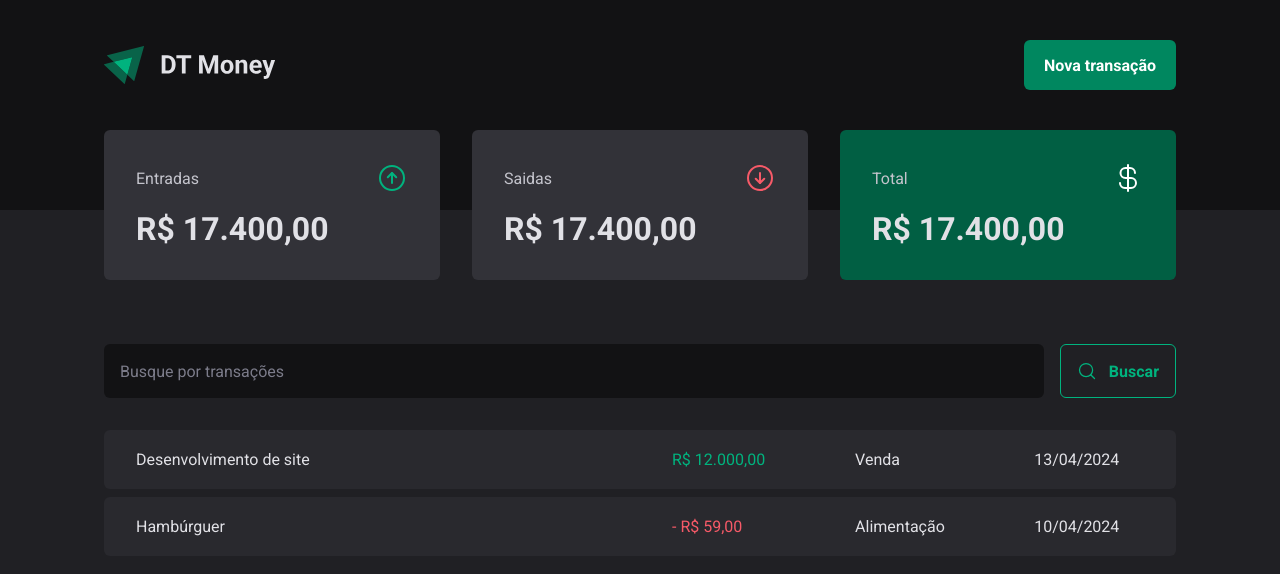
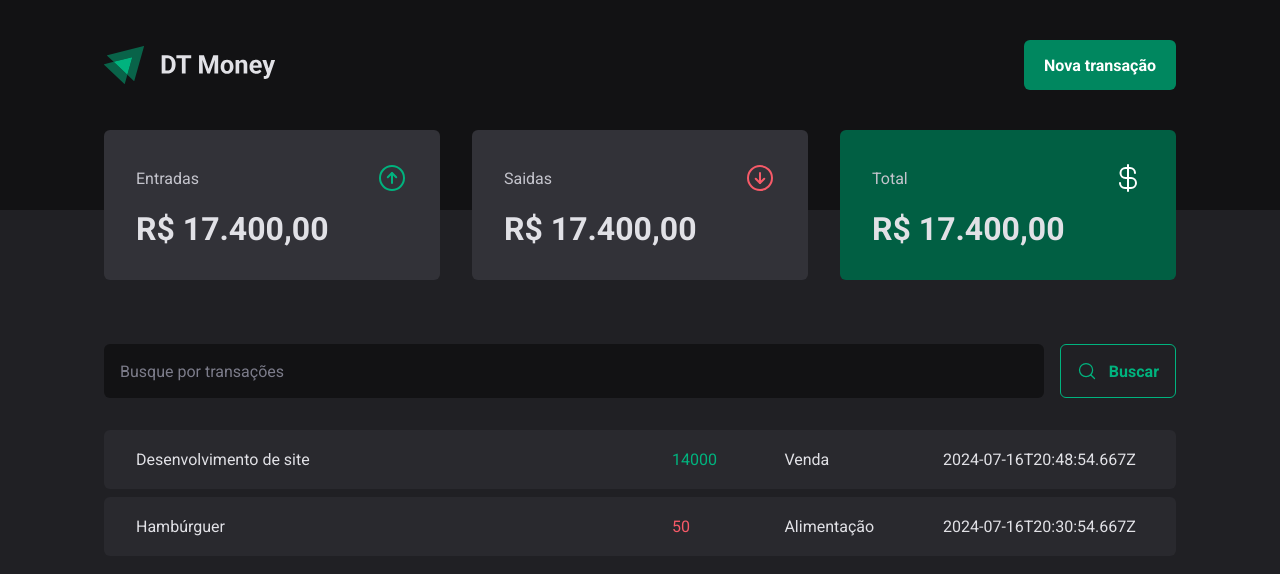
Before and after one commit to isagarci4/DT-money, a React (Vite) app: page / in a window 1280 px wide. Shown: the top 574 px of the page. Built offline with nearby package versions, Linux system fonts and the light colour scheme; data requests are answered from the project's data file.

Commit message:
:sparkles:feat: listando transações via API

```diff
--- a/src/pages/Transactions/index.tsx
+++ b/src/pages/Transactions/index.tsx
@@ -1,9 +1,32 @@
+import { useEffect, useState } from "react";
 import { Header } from "../../components/Header";
 import { Summary } from "../../components/Summary";
 import { SearchForm } from "./components/SearchForm";
 import { PriceHighlight, TransactionsContainer, TransactionsTable } from "./styles";
 
+interface Transaction {
+    id: number;
+    description: string;
+    type: 'income' | 'outcome';
+    price: number;
+    category: string;
+    createdAt: string;
+}
+
 export function Transactions() {
+    const [transactions, setTransactions] = useState<Transaction[]>([])
+
+    async function loadTransactions() {
+        const response = await fetch('http://localhost:3000/transactions')
+        const data = await response.json()
+
+        setTransactions(data)
+    }
+
+    useEffect(() => {
+        loadTransactions()
+    }, [])
+
     return(
         <div>
             <Header />
@@ -14,26 +37,20 @@
 
                 <TransactionsTable>
                     <tbody>
-                        <tr>
-                            <td width="50%">Desenvolvimento de site</td>
-                            <td>
-                                <PriceHighlight variant="income">
-                                    R$ 12.000,00
-                                </PriceHighlight>
-                            </td>
-                            <td>Venda</td>
-                            <td>13/04/2024</td>
-                        </tr>
-                        <tr>
-                            <td width="50%">Hambúrguer</td>
-                            <td>
-                                <PriceHighlight variant="outcome">
-                                    - R$ 59,00
-                                </PriceHighlight>
-                            </td>
-                            <td>Alimentação</td>
-                            <td>10/04/2024</td>
-                        </tr>
+                        {transactions.map(transaction => {
+                            return(
+                                <tr>
+                                    <td width="50%">{transaction.description}</td>
+                                    <td>
+                                        <PriceHighlight variant={transaction.type}>
+                                            {transaction.price}
+                                        </PriceHighlight>
+                                    </td>
+                                    <td>{transaction.category}</td>
+                                    <td>{transaction.createdAt}</td>
+                                </tr>
+                            )
+                        })}
                     </tbody>
                 </TransactionsTable>
            </TransactionsContainer>
```
